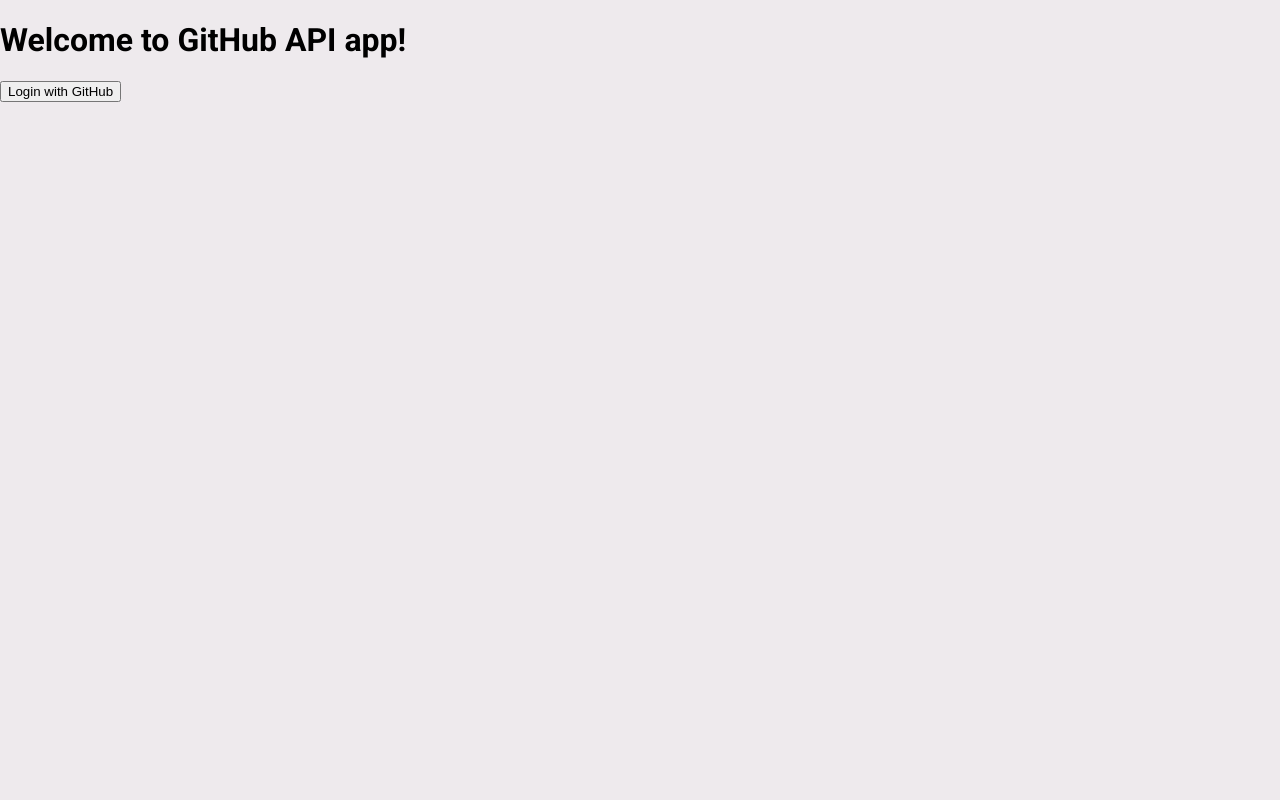
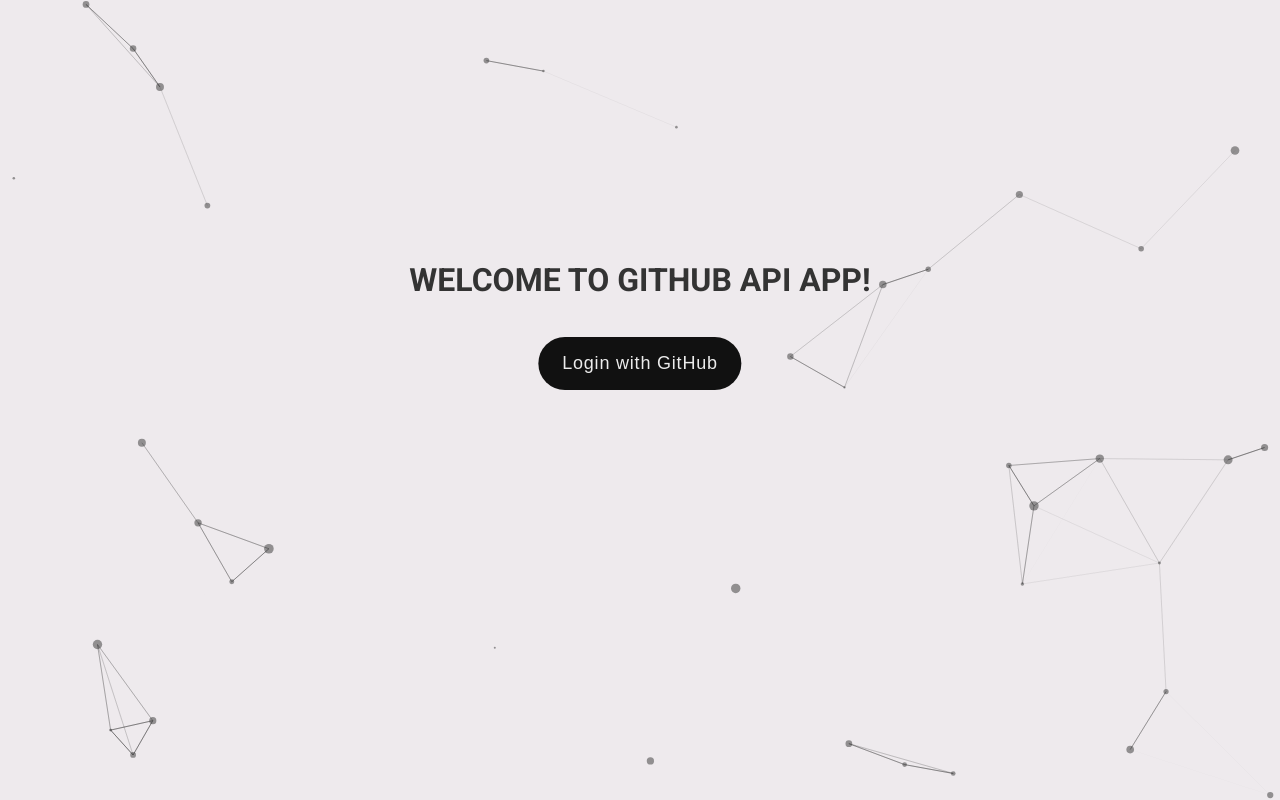
Before and after one commit to radoslawkol/github-api-app-1702406134, a React (Vite) app: page /login in a window 1280 px wide. Built offline with nearby package versions, Linux system fonts and the light colour scheme.

Commit message:
feat: add login page ui
This commit adds styles to login page and particles background.

- Added styles to Login page
- Added and configured particles background with @tsparticles/react

```diff
--- a/jest.config.ts
+++ b/jest.config.ts
@@ -9,6 +9,8 @@
 	moduleNameMapper: {
 		"@app/(.*)": "<rootDir>/src/$1",
 		"@pages/(.*)": "<rootDir>/src/pages/$1",
+		"@utils/(.*)": "<rootDir>/src/utils/$1",
+		"@components/(.*)": "<rootDir>/src/components/$1",
 		"\\.(gif|ttf|eot|svg|png|jpg)$": "<rootDir>/test/__mocks__/fileMock.js",
 		"\\.(css|scss|sass)$": "identity-obj-proxy",
 	},
--- a/package.json
+++ b/package.json
@@ -14,6 +14,9 @@
 		"prepare": "husky install"
 	},
 	"dependencies": {
+		"@tsparticles/engine": "^3.0.2",
+		"@tsparticles/react": "^3.0.0",
+		"@tsparticles/slim": "^3.0.2",
 		"jest-environment-jsdom": "^29.7.0",
 		"react": "^18.2.0",
 		"react-dom": "^18.2.0",
--- a/src/App.tsx
+++ b/src/App.tsx
@@ -1,7 +1,12 @@
 import { createBrowserRouter, RouterProvider } from "react-router-dom";
+import { useEffect, useMemo, useState } from "react";
+import Particles, { initParticlesEngine } from "@tsparticles/react";
+import { loadSlim } from "@tsparticles/slim";
 import Login from "./pages/Login";
 import Dashboard from "./pages/Dashboard";
 import Error from "./pages/Error";
+import { particlesOptions } from "./utils/particles-config";
+import { Container } from "@tsparticles/engine";
 
 const router = createBrowserRouter([
 	{ path: "/", element: <Dashboard />, errorElement: <Error /> },
@@ -9,6 +14,37 @@
 ]);
 
 function App() {
+	const [init, setInit] = useState(false);
+
+	useEffect(() => {
+		initParticlesEngine(async (engine) => {
+			await loadSlim(engine);
+		}).then(() => {
+			setInit(true);
+		});
+	}, []);
+
+	// eslint-disable-next-line @typescript-eslint/no-unused-vars
+	const particlesLoaded = (container: Container | undefined): Promise<void> => {
+		return new Promise<void>((resolve) => {
+			resolve();
+		});
+	};
+	const options = useMemo(() => particlesOptions, []);
+
+	if (init) {
+		return (
+			<>
+				<Particles
+					id='tsparticles'
+					particlesLoaded={particlesLoaded}
+					options={options}
+				/>
+				<RouterProvider router={router} />
+			</>
+		);
+	}
+
 	return <RouterProvider router={router} />;
 }
 export default App;
--- a/src/index.css
+++ b/src/index.css
@@ -18,4 +18,5 @@
 	padding: 0;
 	box-sizing: border-box;
 	background-color: var(--primary-color);
+	-webkit-user-select: none;
 }
--- a/src/pages/Login.tsx
+++ b/src/pages/Login.tsx
@@ -1,8 +1,56 @@
+import { devices } from "../constants";
+import styled from "styled-components";
+
+const Wrapper = styled.div`
+	position: absolute;
+	top: 30%;
+	left: 50%;
+	transform: translateX(-50%);
+	min-width: 300px;
+	div {
+		display: flex;
+		flex-direction: column;
+		align-items: center;
+		gap: 16px;
+	}
+	h1 {
+		text-align: center;
+		font-size: 28px;
+		color: var(--text-primary);
+		text-transform: uppercase;
+		@media only screen and (${devices.lg}) {
+			font-size: 32px;
+		}
+	}
+	button {
+		padding: 16px 24px;
+		font-size: 16px;
+		letter-spacing: 0.8px;
+		color: var(--text-secondary);
+		background-color: var(--secondary-color);
+		border: none;
+		border-radius: 100px;
+		cursor: pointer;
+		transition: color, border, background-color 0.3s;
+		@media only screen and (${devices.lg}) {
+			font-size: 18px;
+		}
+
+		&:hover {
+			color: var(--text-primary);
+			background-color: var(--primary-color);
+			border: 1px solid var(--secondary-color);
+		}
+	}
+`;
+
 export default function Login() {
 	return (
-		<div>
-			<h1>Welcome to GitHub API app!</h1>
-			<button>Login with GitHub</button>
-		</div>
+		<Wrapper>
+			<div>
+				<h1>Welcome to GitHub API app!</h1>
+				<button>Login with GitHub</button>
+			</div>
+		</Wrapper>
 	);
 }
--- /dev/null
+++ b/src/utils/particles-config.ts
@@ -0,0 +1,71 @@
+export const particlesOptions = {
+	background: {
+		color: {
+			value: "rgb(238, 234, 237)",
+		},
+	},
+	fpsLimit: 120,
+	interactivity: {
+		events: {
+			onClick: {
+				enable: true,
+				mode: "push",
+			},
+			onHover: {
+				enable: true,
+				mode: "repulse",
+			},
+			resize: {
+				enable: true,
+				mode: "push",
+			},
+		},
+		modes: {
+			push: {
+				quantity: 4,
+			},
+			repulse: {
+				distance: 200,
+				duration: 0.4,
+			},
+		},
+	},
+	particles: {
+		color: {
+			value: "#333333",
+		},
+		links: {
+			color: "#333333",
+			distance: 150,
+			enable: true,
+			opacity: 0.5,
+			width: 1,
+		},
+		move: {
+			enable: true,
+			outModes: {
+				default: "bounce" as const,
+			},
+			random: false,
+			speed: 6,
+			straight: false,
+		},
+		number: {
+			density: {
+				enable: true,
+				area: 800,
+			},
+			value: 80,
+		},
+		opacity: {
+			value: 0.5,
+		},
+		shape: {
+			type: "circle",
+		},
+		size: {
+			value: { min: 1, max: 5 },
+		},
+	},
+	detectRetina: true,
+};
--- a/tsconfig.json
+++ b/tsconfig.json
@@ -23,7 +23,9 @@
 		"baseUrl": ".",
 		"paths": {
 			"@app/*": ["src/*"],
-			"@pages/*": ["src/pages/*"]
+			"@pages/*": ["src/pages/*"],
+			"@utils/*": ["src/utils/*"],
+			"@components/*": ["src/components/*"]
 		},
 		"esModuleInterop": true,
 		"types": ["node", "jest", "@testing-library/jest-dom"],
```
Also changed, not shown: 1 other file (tests, documents, lock files or other folders).
